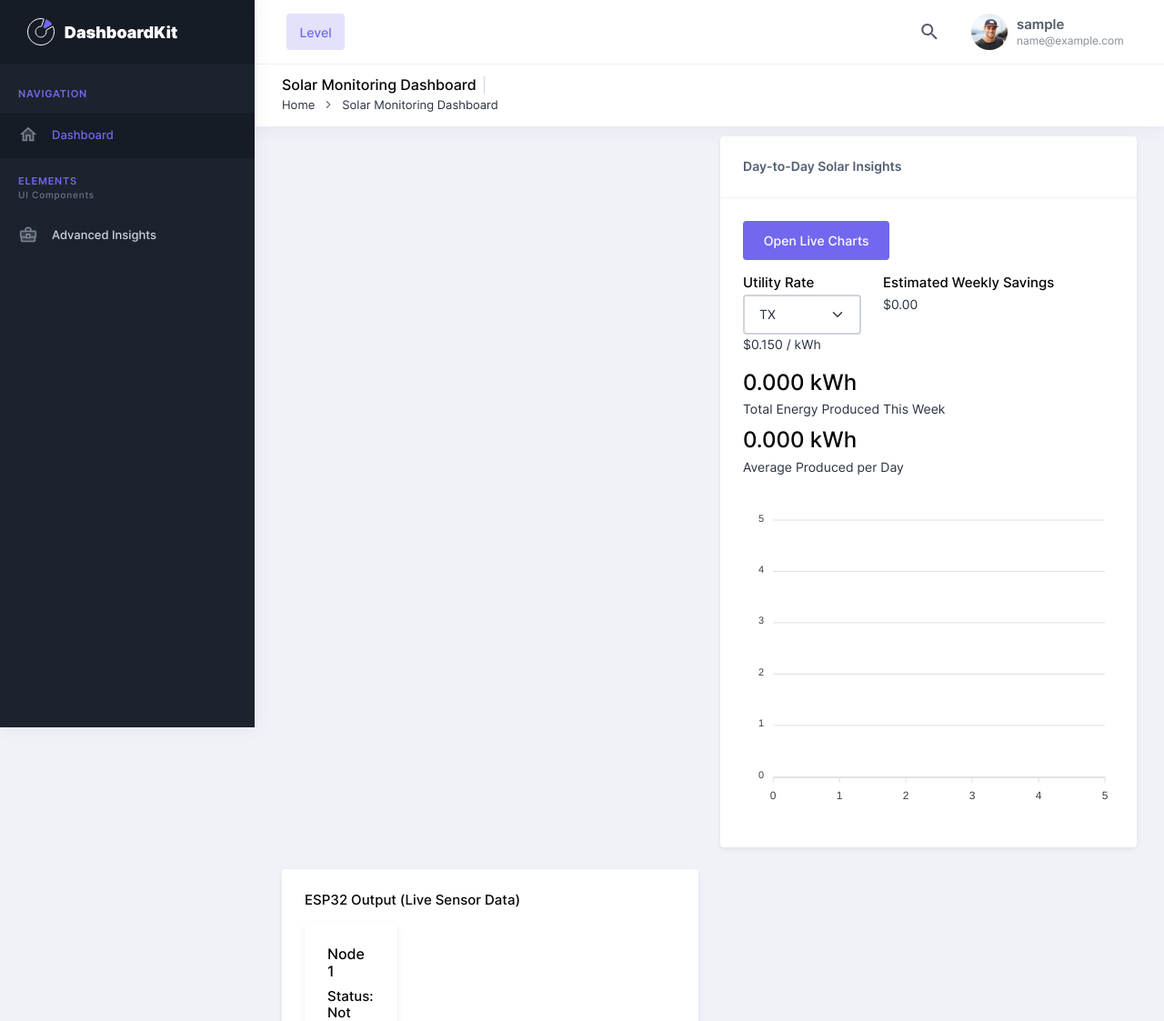
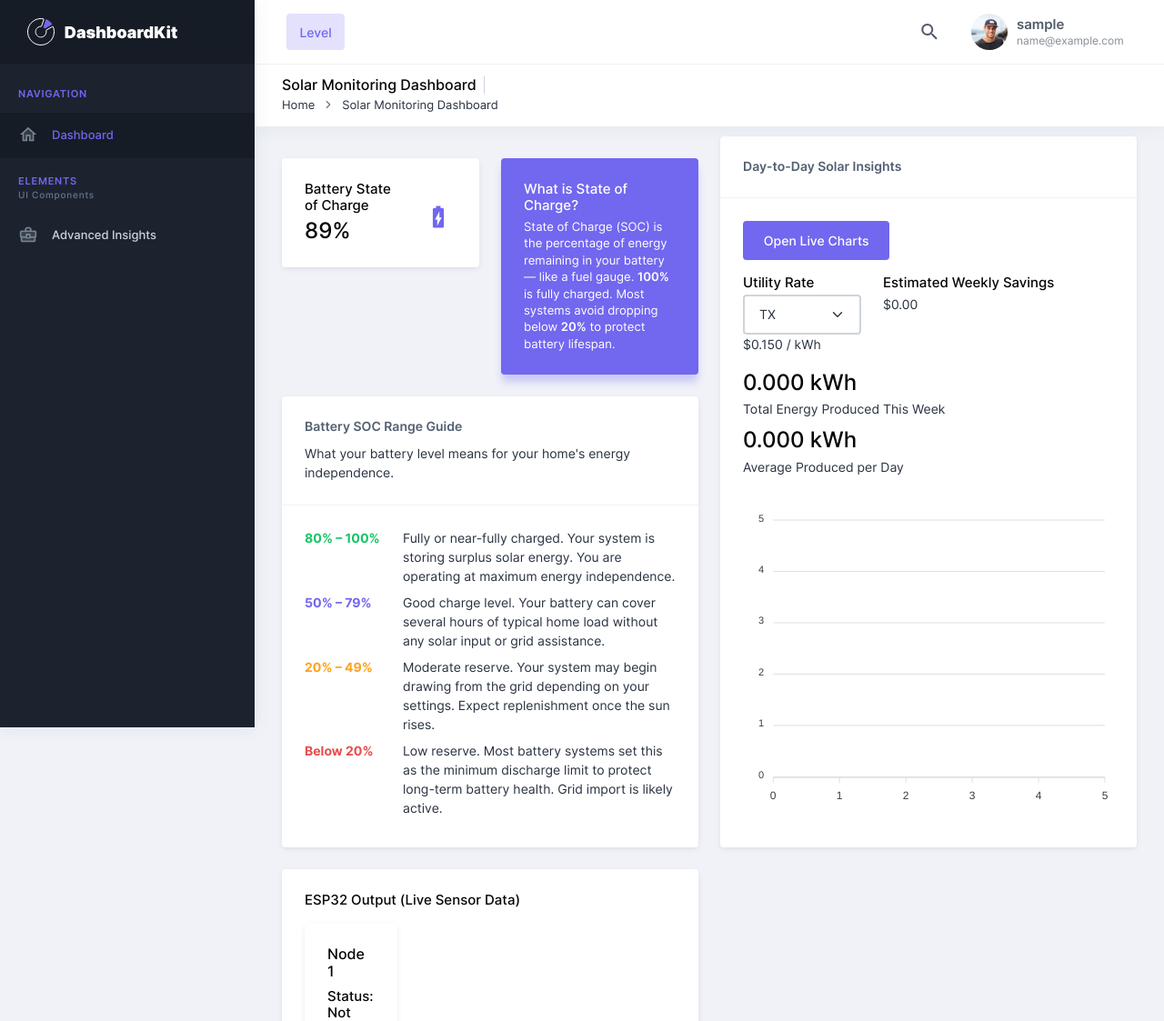
Before and after one commit to AralynnN06/solarMonitor1.0, a Django app: page / in a window 1280 px wide. Shown: the top 1123 px of the page at 91% size. Run offline with Django 5.2, Linux system fonts and the light colour scheme; the visitor is signed in with stand-in values (Sample User, id 1); data comes from the database, SQL or seed files in the repository; data that the repository does not hold is empty; some libraries are stand-ins or nearby versions.

Commit message:
Added battery soc and changed some titles

```diff
--- a/solar_project/dashboard/templates/home/index.html
+++ b/solar_project/dashboard/templates/home/index.html
@@ -36,103 +36,67 @@
                     <div class="card flat-card">
                     </div>
                     <div class="row">
-                        <!-- <div class="col-md-6">
-                            <div class="card support-bar overflow-hidden">
-                                <div class="card-body pb-0">
-                                    <h2 class="m-0">88.94%</h2>
-                                    <span class="text-primary">Efficiency Rate</span>
-                                </div>
-                                <div id="support-chart"></div>
-                                <div class="card-footer border-0 bg-primary text-white background-pattern-white">
-                                    <div class="row text-center">
-                                        <div class="col">
-                                            <h4 class="m-0 text-white">80.4 %</h4>
-                                            <span>2024</span>
-                                        </div>
-                                        <div class="col">
-                                            <h4 class="m-0 text-white">88.2%</h4>
-                                            <span>2025</span>
-                                        </div>
-                                    </div>
-                                </div>
-                            </div>
-                        </div> -->
-                        <!-- <div class="col-md-6">
-                            <div class="card support-bar overflow-hidden">
-                                <div class="card-body pb-0">
-                                    <h2 class="m-0">1432</h2>
-                                    <p class="mb-3 mt-3">Total Energy Used This Week.</p>
-                                </div>
-                                <div class="card-footer border-0">
-                                    <div class="row text-center">
-                                        <div class="col">
-                                            <h4 class="m-0">20 kW</h4>
-                                            <span>Monday</span>
-                                        </div>
-                                        <div class="col">
-                                            <h4 class="m-0">28 kW</h4>
-                                            <span>Tuesday</span>
-                                        </div>
-                                    </div>
-                                </div>
-                                <div id="support-chart1"></div>
-                            </div>
-                        </div> -->
 
-                        <!-- <div class="col-sm-6">
+                        <!-- Battery State of Charge Widget -->
+                        <div class="col-sm-6">
                             <div class="card prod-p-card background-pattern">
                                 <div class="card-body">
                                     <div class="row align-items-center m-b-0">
                                         <div class="col">
-                                            <h6 class="m-b-5">Battery Charge Level</h6>
+                                            <h6 class="m-b-5">Battery State of Charge</h6>
                                             <h3 class="m-b-0">89%</h3>
+                                            <!-- arbitrary data -->
+                                            <!-- <span class="text-success"><small>Charging from solar</small></span> -->
                                         </div>
                                         <div class="col-auto">
-                                            <i class="material-icons-two-tone text-primary">card_giftcard</i>
-                                        </div>
-                                    </div>
-                                </div>
-                            </div>
-                        </div> -->
-
-                        <!-- <div class="col-sm-6">
-                            <div class="card prod-p-card bg-primary background-pattern-white">
-                                <div class="card-body">
-                                    <div class="row align-items-center m-b-0">
-                                        <div class="col">
-                                            <h4 class="m-b-5 text-white">Cloudiness Index</h4>
-                                            <h6 class="m-b-5 text-white">Clear sky, 1 = Overcast</h6>
+                                            <i class="material-icons-two-tone text-primary">battery_charging_full</i>
                                         </div>
                                     </div>
                                 </div>
                             </div>
                         </div>
 
-                         <div class="col-sm-6">
-                            <div class="card prod-p-card background-pattern">
+                        <!-- Battery Health / Context Widget -->
+                        <div class="col-sm-6">
+                            <div class="card prod-p-card bg-primary background-pattern-white">
                                 <div class="card-body">
                                     <div class="row align-items-center m-b-0">
                                         <div class="col">
-                                            <h6 class="m-b-5">Inverter 1 Efficiency</h6>
-                                            <h3 class="m-b-0">95%</h3>
+                                            <h6 class="m-b-5 text-white">What is State of Charge?</h6>
+                                            <p class="m-b-0 text-white" style="font-size:0.82rem; line-height:1.4;">
+                                                State of Charge (SOC) is the percentage of energy remaining in your battery — like a fuel gauge.
+                                                <strong>100%</strong> is fully charged. Most systems avoid dropping below <strong>20%</strong> to protect battery lifespan.
+                                            </p>
                                         </div>
                                     </div>
                                 </div>
                             </div>
-                        </div> -->
+                        </div>
 
-                        <!-- <div class="col-sm-6">
-                            <div class="card prod-p-card background-pattern">
+                        <!-- SOC Range Guide -->
+                        <div class="col-sm-12">
+                            <div class="card">
+                                <div class="card-header">
+                                    <h5>Battery SOC Range Guide</h5>
+                                    <p>What your battery level means for your home's energy independence.</p>
+                                </div>
                                 <div class="card-body">
-                                    <div class="row align-items-center m-b-0">
-                                        <div class="col">
-                                            <h6 class="m-b-5">Inverter 2 Efficiency</h6>
-                                            <h3 class="m-b-0">96%</h3>
-                                        </div>
-                                    </div>
+                                    <dl class="dl-horizontal row mb-0">
+                                        <dt class="col-sm-3"><span class="text-success">80% – 100%</span></dt>
+                                        <dd class="col-sm-9">Fully or near-fully charged. Your system is storing surplus solar energy. You are operating at maximum energy independence.</dd>
+
+                                        <dt class="col-sm-3"><span class="text-primary">50% – 79%</span></dt>
+                                        <dd class="col-sm-9">Good charge level. Your battery can cover several hours of typical home load without any solar input or grid assistance.</dd>
+
+                                        <dt class="col-sm-3"><span class="text-warning">20% – 49%</span></dt>
+                                        <dd class="col-sm-9">Moderate reserve. Your system may begin drawing from the grid depending on your settings. Expect replenishment once the sun rises.</dd>
+
+                                        <dt class="col-sm-3"><span class="text-danger">Below 20%</span></dt>
+                                        <dd class="col-sm-9">Low reserve. Most battery systems set this as the minimum discharge limit to protect long-term battery health. Grid import is likely active.</dd>
+                                    </dl>
                                 </div>
                             </div>
-                        </div> -->
+                        </div>
 
                     </div>
                 </div>
@@ -190,12 +154,6 @@
                             <h6>ESP32 Output (Live Sensor Data)</h6>
                             <p>{{ latest_text }}</p>
                             <div class="col-12 col-md-6 mb-3" id="sensor-panels"></div>
-                            <!-- <ul class="breadcrumb">
-                                <li class="breadcrumb-item"><a href="ingest.html">ESP32 Ingest (From ESP32 to Webapp)</a></li>
-                            </ul>
-                            <ul class="breadcrumb">
-                                <li class="breadcrumb-item"><a href="latest.html">I Guess temporary data</a></li>
-                            </ul> -->
                             <script>
                             const sensors = {{ sensors|safe }};
 
@@ -258,8 +216,8 @@
 
                 <style>
                 .send-btn {
-                    padding: 4px 10px;   /* controls internal spacing */
-                    width: 60px;         /* force a fixed width */
+                    padding: 4px 10px;
+                    width: 60px;
                     font-size: 14px;
                 }
                 </style>
@@ -274,7 +232,6 @@
                                 method: "POST",
                                 headers: {
                                     "Content-Type": "application/json",
-                                    // include this if you’re using Django CSRF protection:
                                     "X-CSRFToken": getCookie("csrftoken"),
                                 },
                                 body: JSON.stringify({ message: message }),
@@ -298,7 +255,6 @@
                         }
                     }
 
-                    // helper for CSRF if needed (Django templates):
                     function getCookie(name) {
                         let cookieValue = null;
                         if (document.cookie && document.cookie !== "") {
--- a/solar_project/dashboard/templates/layouts/base-fullscreen.html
+++ b/solar_project/dashboard/templates/layouts/base-fullscreen.html
@@ -3,7 +3,7 @@
 <head>
 
     <title>
-        Django DashboardKit - {% block title %}{% endblock %} | AppSeed
+        AVAA Solar Monitoring - {% block title %}{% endblock %} | AppSeed
     </title>
 
 	<!-- HTML5 Shim and Respond.js IE11 support of HTML5 elements and media queries -->
--- a/solar_project/dashboard/templates/layouts/base.html
+++ b/solar_project/dashboard/templates/layouts/base.html
@@ -3,7 +3,7 @@
 <head>
 
     <title>
-        Django DashboardKit - {% block title %}{% endblock %} | AppSeed
+        AVAA Solar Monitoring - {% block title %}{% endblock %} | AppSeed
     </title>
 
     <!-- HTML5 Shim and Respond.js IE11 support of HTML5 elements and media queries -->
```
Also changed, not shown: solar_project/dashboard/templates/home/bc_typography.html (+2 -34 lines).
